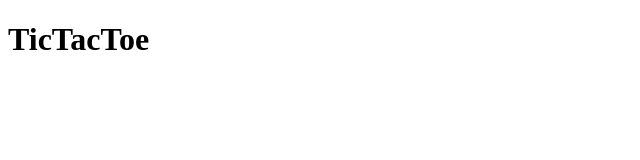
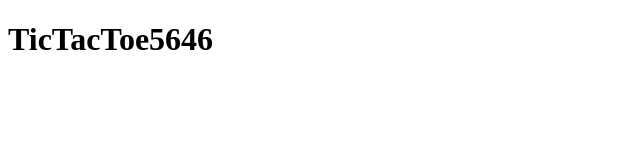
Before and after one commit to Stachu9/TicTacToe, an Angular app: page / in a window 1280 px wide. Shown: the top 160 px of the page, without its empty margins (0-640 px from the left). Built offline with nearby package versions, Linux system fonts and the light colour scheme.

Commit message:
Added H1 in app

```diff
--- a/src/app/app.component.html
+++ b/src/app/app.component.html
@@ -1 +1 @@
-<h1>TicTacToe</h1>
+<h1>TicTacToe5646</h1>
```
